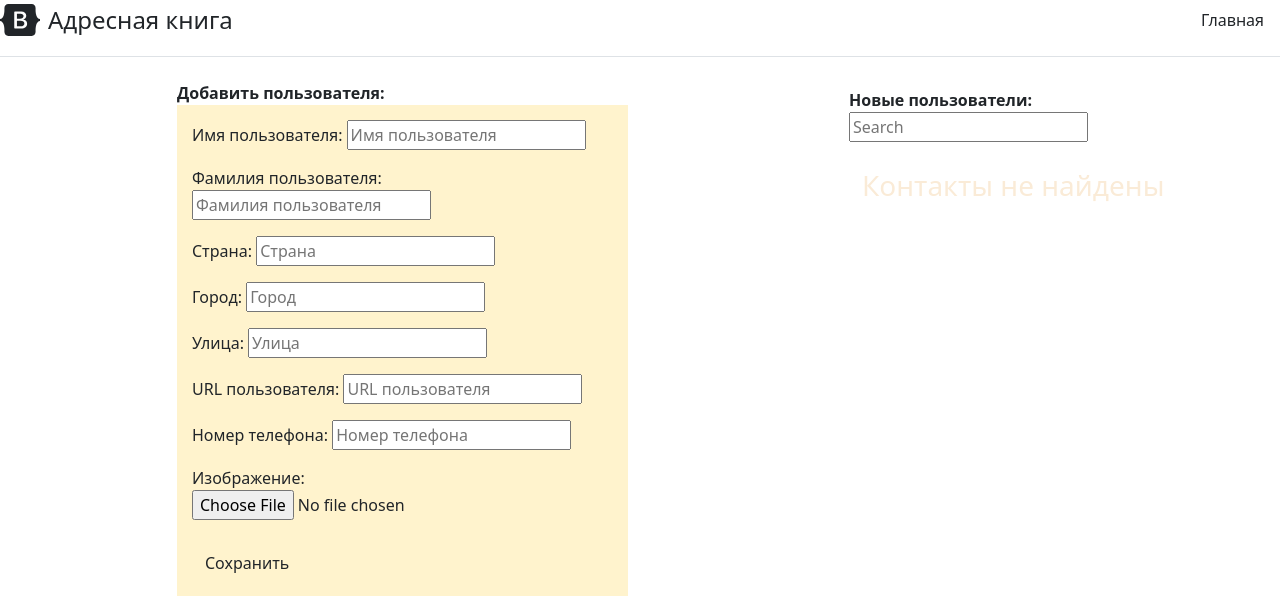
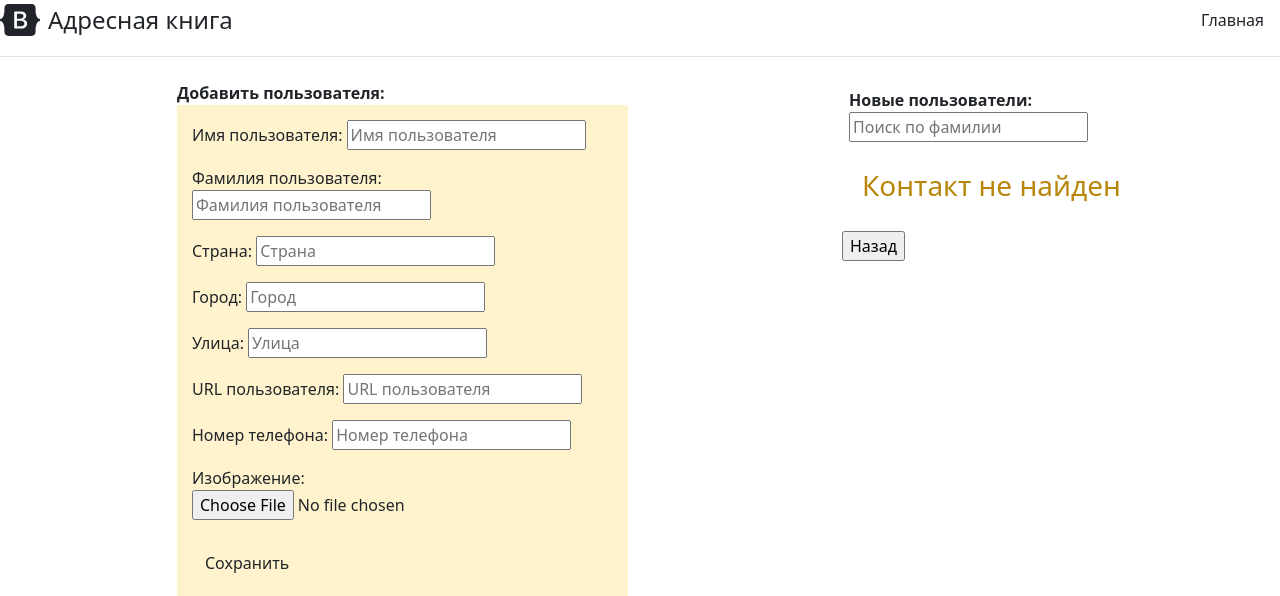
Before and after one commit to Warex1000/Address_book, a Django app: page / in a window 1280 px wide. Shown: the top 596 px of the page. Run offline with Django 3.2, Linux system fonts and the light colour scheme.

Commit message:
Fix search function and some bugs.

```diff
--- a/mainapp/templates/mainapp/base.html
+++ b/mainapp/templates/mainapp/base.html
@@ -23,7 +23,6 @@
         <div class="d-flex flex-column flex-md-row align-items-center pb-3 mb-4 border-bottom">
             <a href="/" class="d-flex align-items-center text-dark text-decoration-none">
                 <svg xmlns="http://www.w3.org/2000/svg" width="40" height="32" class="me-2" viewBox="0 0 118 94" role="img">
-                    <title>Bootstrap</title>
                     <path
                             fill-rule="evenodd"
                             clip-rule="evenodd"
@@ -36,9 +35,6 @@
             </a>
             <nav class="d-inline-flex mt-2 mt-md-0 ms-md-auto">
                 <a class="me-3 py-2 text-dark text-decoration-none" href="{% url 'index' %}">Главная</a>
-
-
-
             </nav>
         </div>
 
@@ -52,8 +48,8 @@
                         <input
                                 type="search-name"
                                 class="contact-search"
-                                name="search-area"
-                                placeholder="Search"
+                                name="search_area"
+                                placeholder="Поиск по фамилии"
                                 value={{search_input}}
                         >
                         <i onclick="document.getElementById('search-form').submit();" style="padding-left: 5px;"
@@ -84,7 +80,10 @@
                             </div>
                         </div>
                     {% empty %}
-                    <h3 style="color: antiquewhite; padding: 20px;"> Контакты не найдены </h3>
+                    <h3 style="color: darkgoldenrod; padding: 20px;"> Контакт не найден </h3>
+                        <form action="{% url 'index' %}">
+                            <input type="submit" value="Назад"/>
+                        </form>
                     {% endfor %}
                 </div>
             </div>
--- a/mainapp/templates/mainapp/index.html
+++ b/mainapp/templates/mainapp/index.html
@@ -9,7 +9,6 @@
         }
     </style>
 
-
     <div class="col-5 offset-1">
         <div><b>Добавить пользователя:</b></div>
         <form action="" method="POST" enctype="multipart/form-data" id="backgroundcolor">
--- a/mainapp/views.py
+++ b/mainapp/views.py
@@ -13,12 +13,15 @@ def index(request):
     all_users = Users.objects.all()
     search_input = request.GET.get('search_area')
     if search_input:
-        all_users_search = Users.objects.filter(name__icontains=search_input)
+        all_users = Users.objects.filter(surname__icontains=search_input)
     else:
-        all_users_search = Users.objects.all()
+        all_users = Users.objects.all()
         search_input = ''
-    context = {'all_users': all_users, 'new_user': new_user, 'search_input': search_input}
-    return render(request, 'mainapp/index.html', context)
+    return render(
+        request,
+        'mainapp/index.html',
+        {'all_users': all_users, 'new_user': new_user, 'search_input': search_input}
+    )
 
 
 def contactProfile(request, pk):
@@ -31,7 +34,7 @@ def contactProfile(request, pk):
 def edit(request, pk):
     contact = Users.objects.get(id=pk)
 
-    if request.method =='POST':
+    if request.method == 'POST':
         contact.name = request.POST['name']
         contact.surname = request.POST['surname']
         contact.country = request.POST['country']
@@ -39,7 +42,7 @@ def edit(request, pk):
         contact.street = request.POST['street']
         contact.url_users = request.POST['url_users']
         contact.phone = request.POST['phone']
-        contact.image = request.FILES['image']
+        contact.image = request.FILES.get('image')
         contact.save()
         return redirect('/profile/'+str(contact.id))
 
```
Also changed, not shown: mainapp/templates/mainapp/edit-user.html (indentation only), readme.md.
